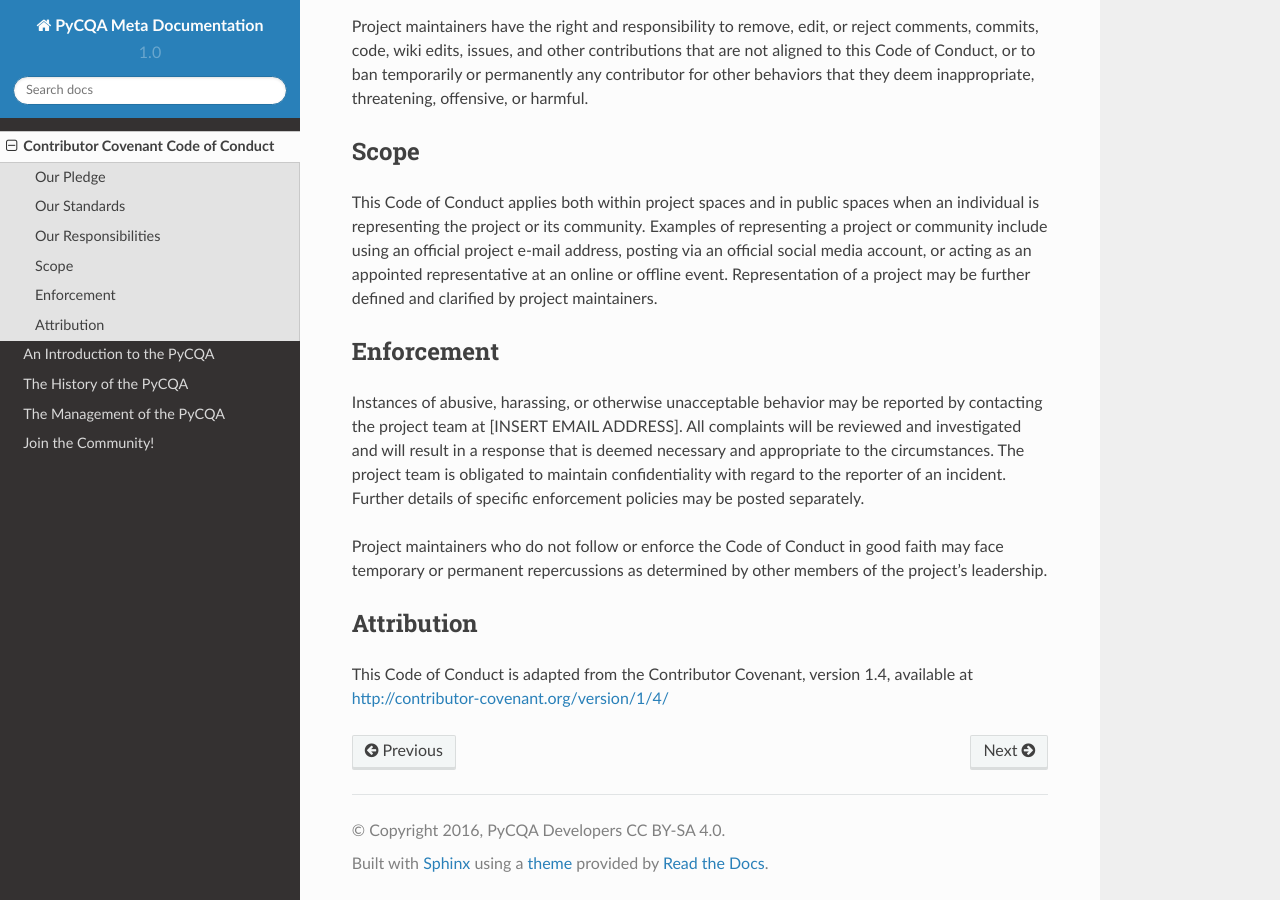
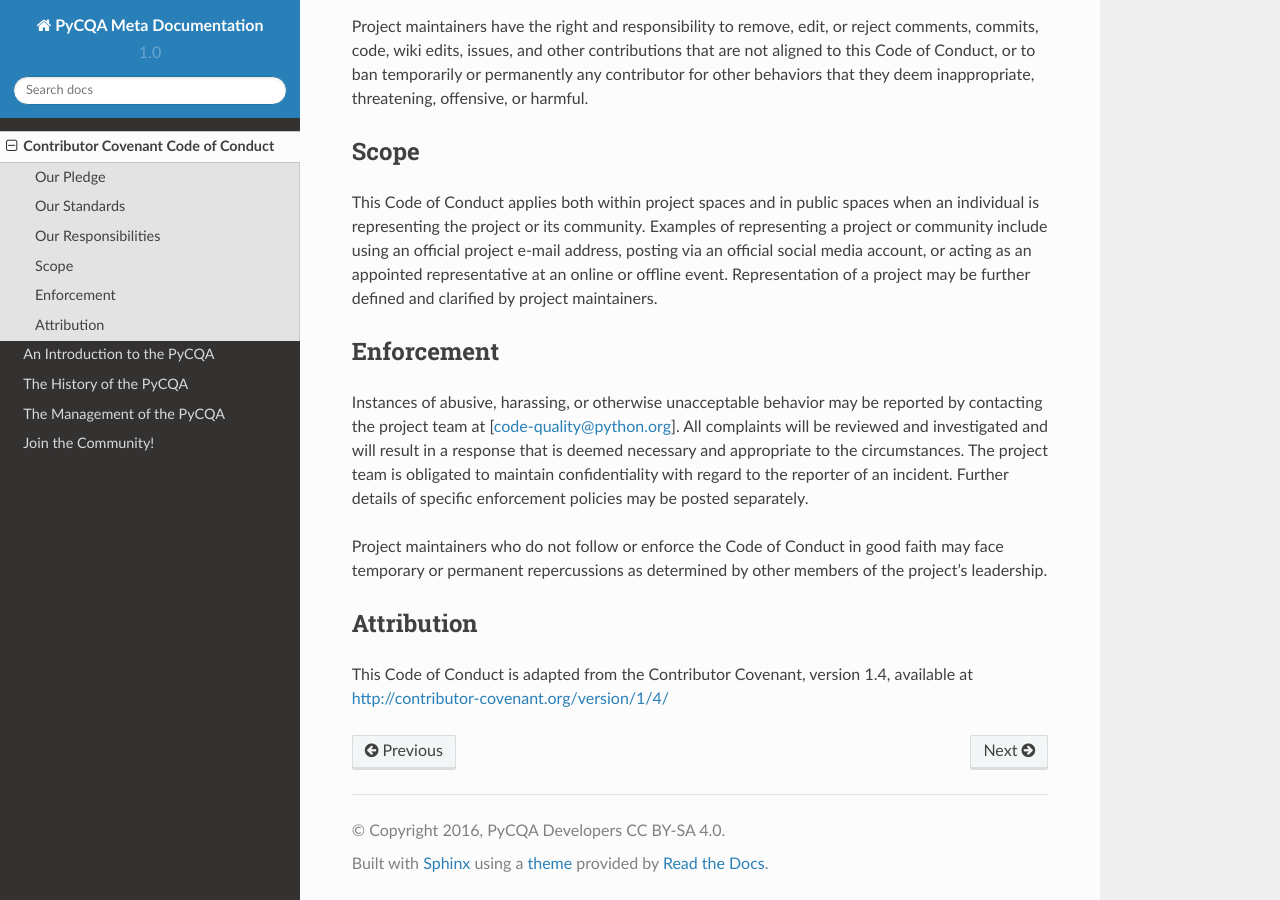
Before and after one commit to PyCQA/meta, a Sphinx documentation site: the page built from source/code-of-conduct.rst, in a window 1280 px wide and 900 px high, scrolled down 961 px. Built offline with Sphinx 7.4.7 and the Read the Docs theme 2.0.0, drawn with Linux system fonts in a browser that asks for light colours.

Commit message:
Update code-of-conduct.rst
Email listed under enforcement is currently blank. Using the email found at the top of https://github.com/PyCQA.

```diff
--- a/source/code-of-conduct.rst
+++ b/source/code-of-conduct.rst
@@ -62,7 +62,7 @@
 ===========
 
 Instances of abusive, harassing, or otherwise unacceptable behavior may be
-reported by contacting the project team at [INSERT EMAIL ADDRESS]. All
+reported by contacting the project team at [code-quality@python.org]. All
 complaints will be reviewed and investigated and will result in a response that
 is deemed necessary and appropriate to the circumstances. The project team is
 obligated to maintain confidentiality with regard to the reporter of an incident.
```
